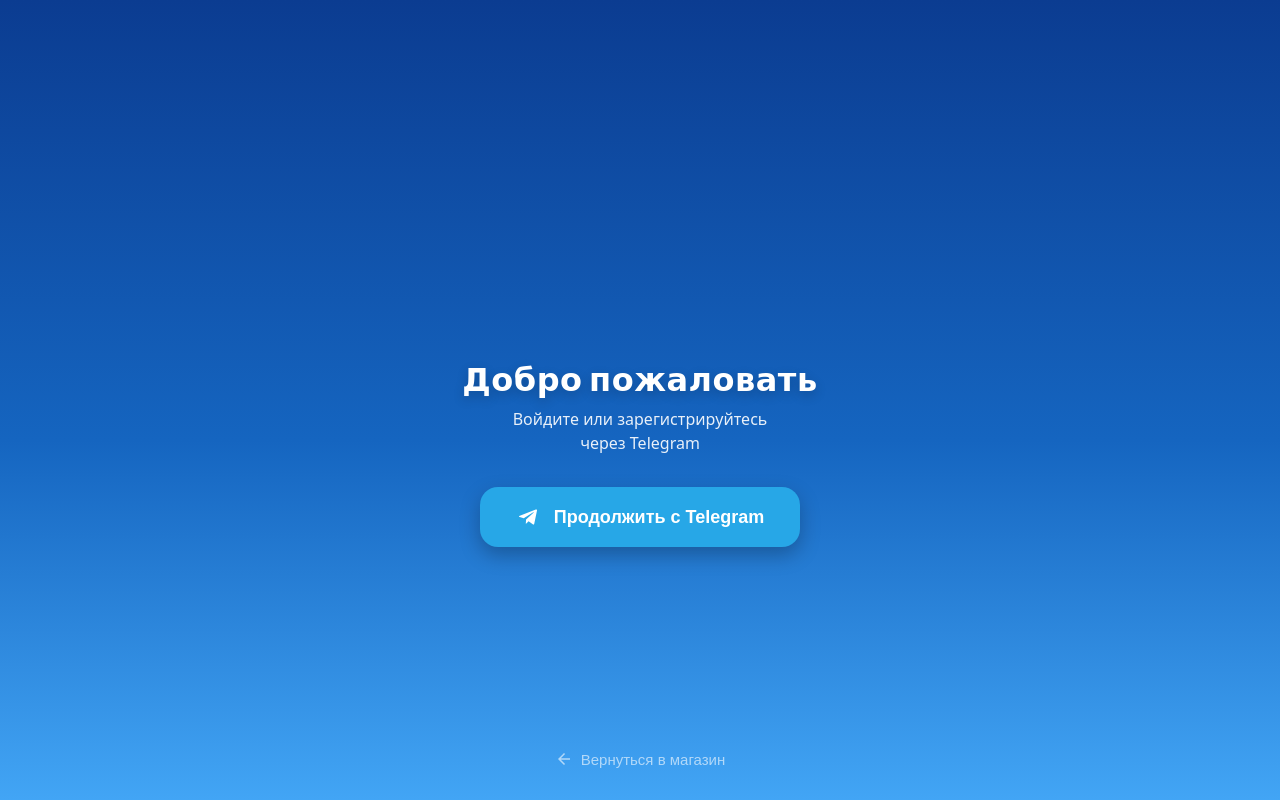
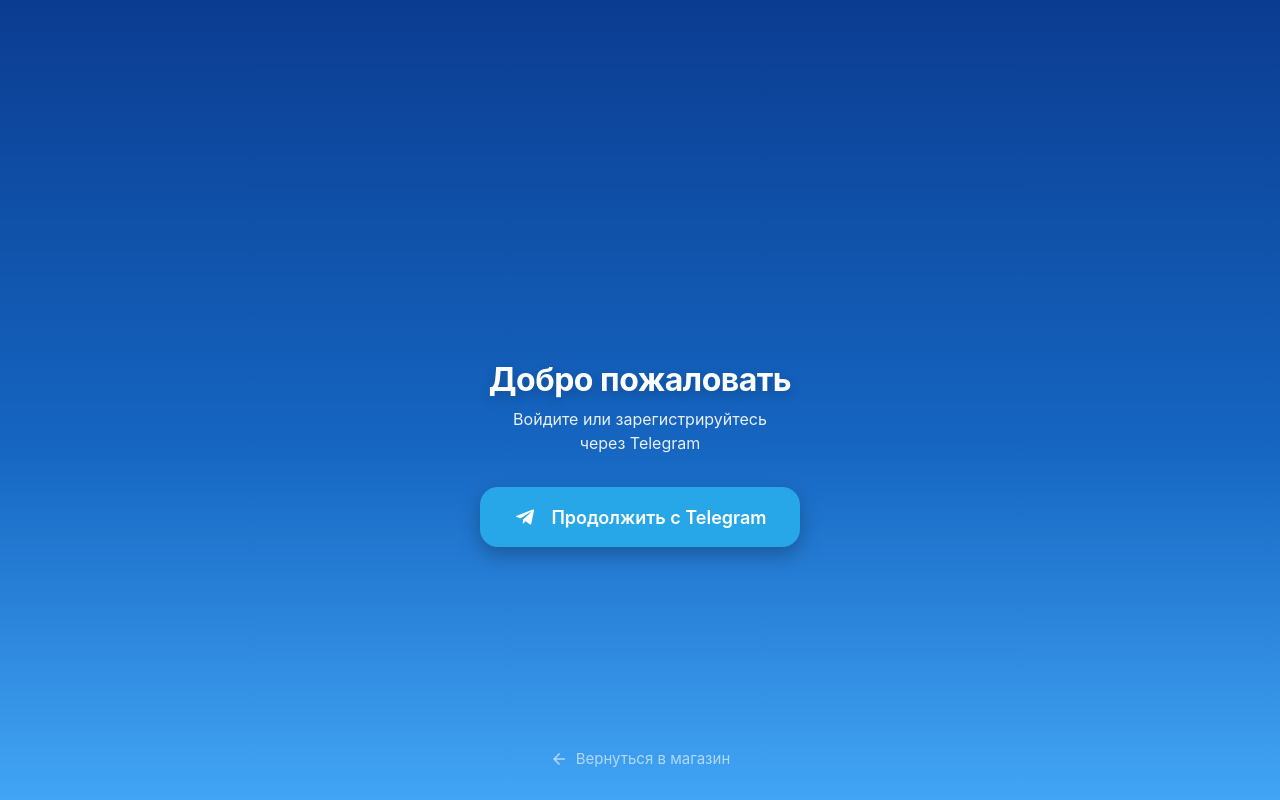
Before and after one commit to DESTRKOD/duckshop, a plain HTML site: page reg_log.html in a window 1280 px wide. Drawn offline with nearby package versions, Linux system fonts and the light colour scheme; no server answers; a web font is replaced by a local one.

Commit message:
Update reg_log.html

```diff
--- a/reg_log.html
+++ b/reg_log.html
@@ -4,32 +4,13 @@
 <meta charset="UTF-8" />
 <title>Вход / Регистрация - Duck Shop</title>
 <meta name="viewport" content="width=device-width, initial-scale=1, viewport-fit=cover" />
-<link rel="preconnect" href="https://fonts.googleapis.com">
-<link rel="preconnect" href="https://fonts.gstatic.com" crossorigin>
-<link href="https://fonts.googleapis.com/css2?family=Lilita+One&display=swap" rel="stylesheet">
 <style>
-@font-face {
-  font-family: 'Pusia';
-  src: url('/fonts/Pusia-Bold.woff2') format('woff2');
-  font-weight: 700;
-  font-style: normal;
-  font-display: swap;
-}
-
-@font-face {
-  font-family: 'Pusia';
-  src: url('/fonts/Pusia-Regular.woff2') format('woff2');
-  font-weight: 400;
-  font-style: normal;
-  font-display: swap;
-}
-
 html, body {
   margin: 0;
   padding: 0;
   width: 100%;
   min-height: 100vh;
-  font-family: 'Pusia', system-ui, -apple-system, BlinkMacSystemFont, 'Segoe UI', Roboto, sans-serif;
+  font-family: -apple-system, BlinkMacSystemFont, 'Segoe UI', Roboto, Helvetica, Arial, sans-serif;
   background: linear-gradient(180deg, #0b3c91 0%, #1565c0 55%, #42a5f5 100%);
   display: flex;
   align-items: center;
@@ -81,8 +62,8 @@
   text-align: center;
   text-shadow: 0 4px 12px rgba(0,0,0,0.2);
   width: 100%;
-  font-family: 'Lilita One', cursive;
-  letter-spacing: 0.5px;
+  font-family: -apple-system, BlinkMacSystemFont, 'Segoe UI', Roboto, Helvetica, Arial, sans-serif;
+  letter-spacing: -0.5px;
 }
 
 .auth-subtitle {
@@ -93,6 +74,7 @@
   text-align: center;
   max-width: 280px;
   line-height: 1.5;
+  font-family: -apple-system, BlinkMacSystemFont, 'Segoe UI', Roboto, Helvetica, Arial, sans-serif;
 }
 
 .telegram-link {
@@ -106,7 +88,7 @@
   border-radius: 18px;
   background: #27A7E7;
   color: white;
-  font-weight: 700;
+  font-weight: 600;
   font-size: 18px;
   text-decoration: none;
   box-shadow: 0 8px 20px rgba(0,0,0,0.25);
@@ -116,7 +98,7 @@
   cursor: pointer;
   padding: 0 20px;
   box-sizing: border-box;
-  font-family: 'Pusia', sans-serif;
+  font-family: -apple-system, BlinkMacSystemFont, 'Segoe UI', Roboto, Helvetica, Arial, sans-serif;
 }
 
 .telegram-link:active {
@@ -139,7 +121,7 @@
   padding: 14px 18px;
   border-radius: 16px;
   font-size: 14px;
-  font-weight: 600;
+  font-weight: 500;
   text-align: center;
   display: none;
   width: 100%;
@@ -148,7 +130,7 @@
   backdrop-filter: blur(10px);
   margin-left: auto;
   margin-right: auto;
-  font-family: 'Pusia', sans-serif;
+  font-family: -apple-system, BlinkMacSystemFont, 'Segoe UI', Roboto, Helvetica, Arial, sans-serif;
 }
 
 .status-loading {
@@ -196,7 +178,7 @@
   gap: 8px;
   padding: 12px 0;
   width: 100%;
-  font-family: 'Pusia', sans-serif;
+  font-family: -apple-system, BlinkMacSystemFont, 'Segoe UI', Roboto, Helvetica, Arial, sans-serif;
 }
 
 .back-link:hover {
@@ -207,12 +189,6 @@
   width: 18px;
   height: 18px;
   fill: currentColor;
-}
-
-.price-highlight {
-  font-family: 'Lilita One', cursive;
-  color: #ffd700;
-  font-size: 1.2em;
 }
 
 @media (max-width: 380px) {
```
